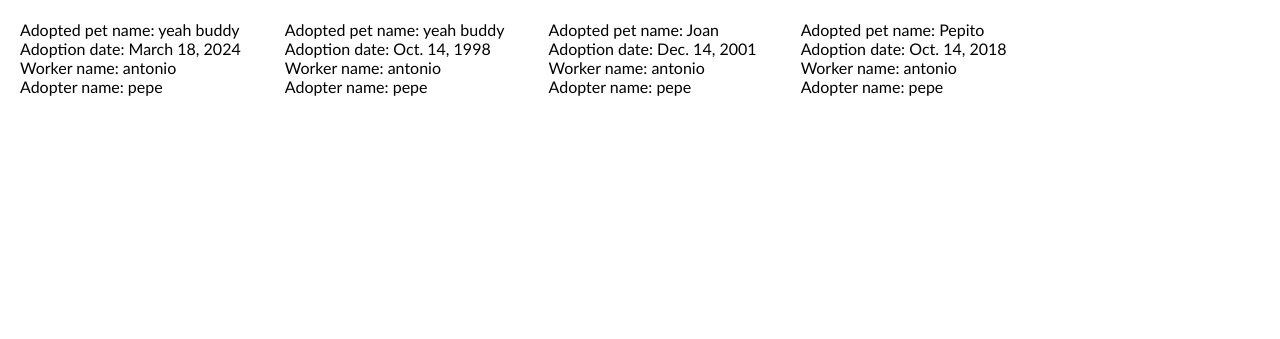
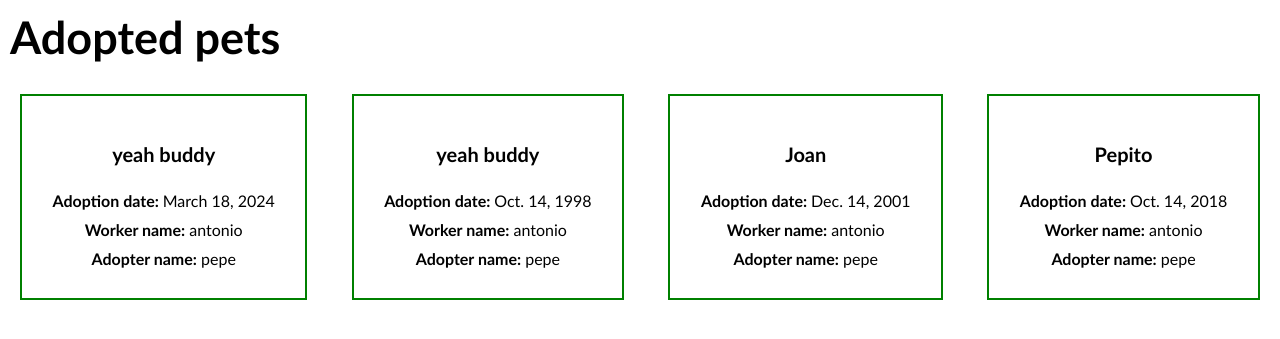
Before and after one commit to SergiFn/MDP_Delivery1, a Django app: page /adopt_list/ in a window 1280 px wide. Shown: the part 98-437 px from the top of the page. Run offline with Django 5.2, Linux system fonts and the light colour scheme; data comes from the database, SQL or seed files in the repository.

Commit message:
style: added styles to list adopted pets

```diff
--- a/static/menu.css
+++ b/static/menu.css
@@ -72,3 +72,25 @@ button:hover {
     width: 75px;
     height: 75px;
 }
+
+.adopted{
+    display: inline-flex;
+    flex-direction: column;
+    justify-content: space-between;
+    margin: 20px 20px;
+    padding: 2%;
+    border: 2px solid green;
+}
+
+.pet-name{
+    font-size: 20px;
+    font-weight: bold;
+    padding: 20px;
+    text-align: center;
+}
+
+.pet-data{
+    font-size: 16px;
+    padding: 5px;
+    text-align: center;
+}
--- a/templates/list_adopted_pets.html
+++ b/templates/list_adopted_pets.html
@@ -2,19 +2,20 @@
 
 {% block content %}
 
+    <h1>Adopted pets</h1>
 {% for adopt in adopts %}
     <div class="adopted">
-        <p>
-            Adopted pet name: {{ adopt.pet.name }}
+        <h3 class="pet-name">
+            {{ adopt.pet.name }}
+        </h3>
+        <p class="pet-data">
+            <b> Adoption date: </b> {{ adopt.date }}
         </p>
-        <p>
-            Adoption date: {{ adopt.date }}
+        <p class="pet-data">
+            <b> Worker name:</b> {{ adopt.worker.name }}
         </p>
-        <p>
-            Worker name: {{ adopt.worker.name }}
-        </p>
-        <p>
-            Adopter name: {{ adopt.customer.name }}
+        <p class="pet-data">
+            <b> Adopter name:</b> {{ adopt.customer.name }}
         </p>
     </div>
 {% endfor %}
```
Also changed, not shown: templates/base.html (+4 -4 lines).
